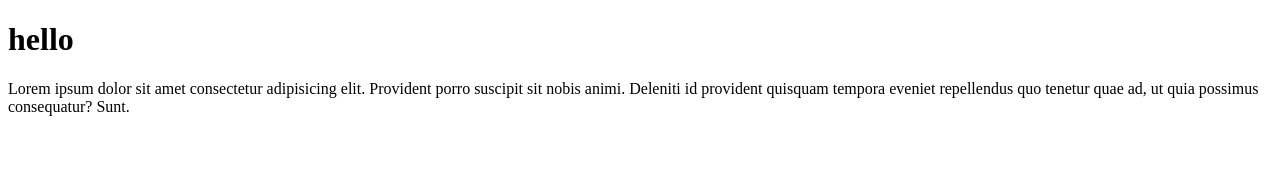
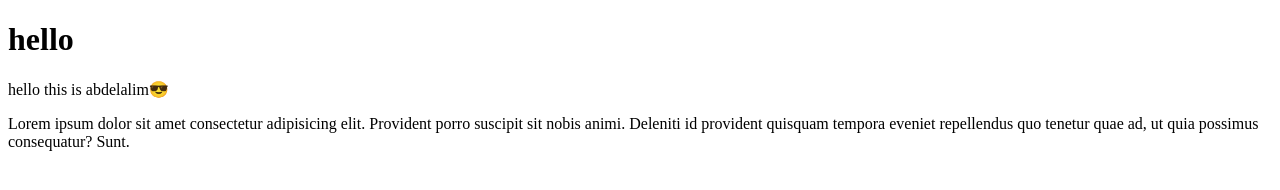
Before and after one commit to IssamElJaouhari/vsc-introduction, a plain HTML site: page index.html in a window 1280 px wide. Drawn offline with Linux system fonts and the light colour scheme.

```diff
--- a/index.html
+++ b/index.html
@@ -7,6 +7,7 @@
   </head>
   <body>
     <h1>hello</h1>
+    <p>hello this is abdelalim😎</p>
     <p>
       Lorem ipsum dolor sit amet consectetur adipisicing elit. Provident porro
       suscipit sit nobis animi. Deleniti id provident quisquam tempora eveniet
```
